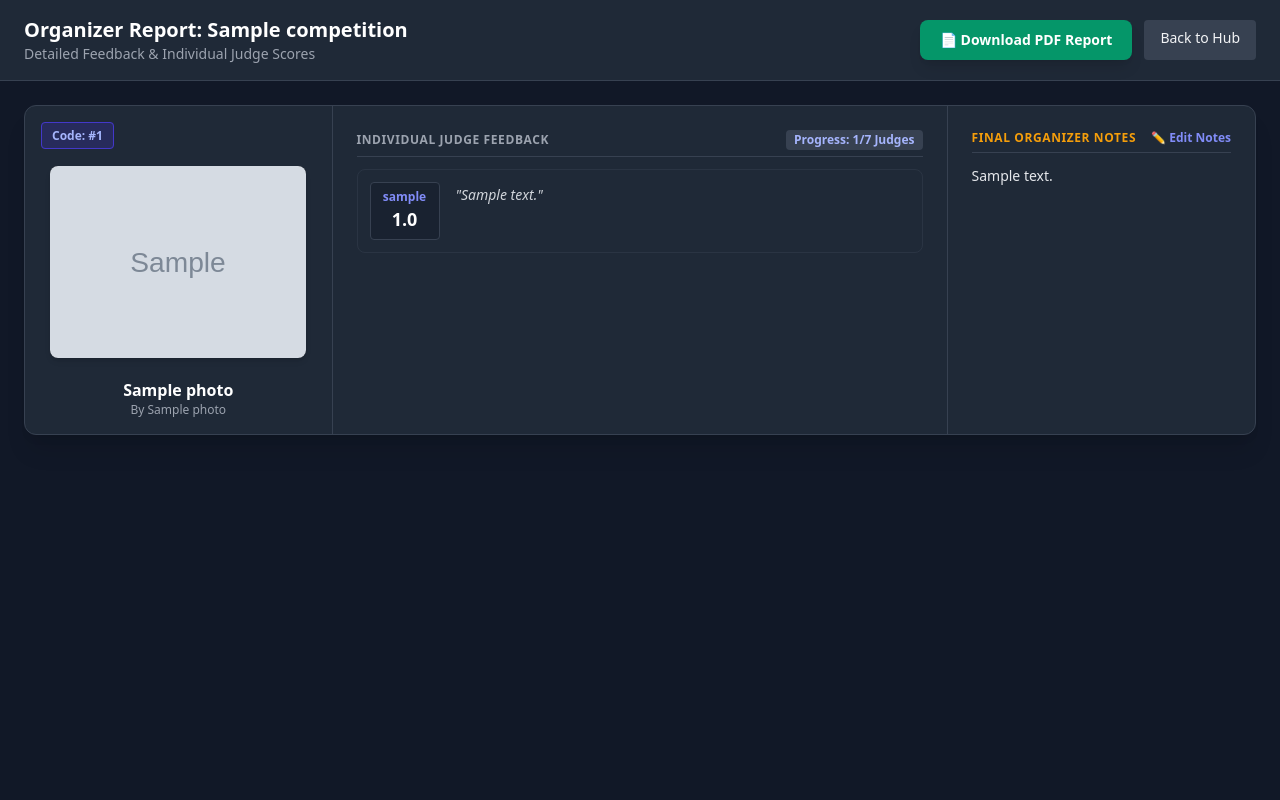
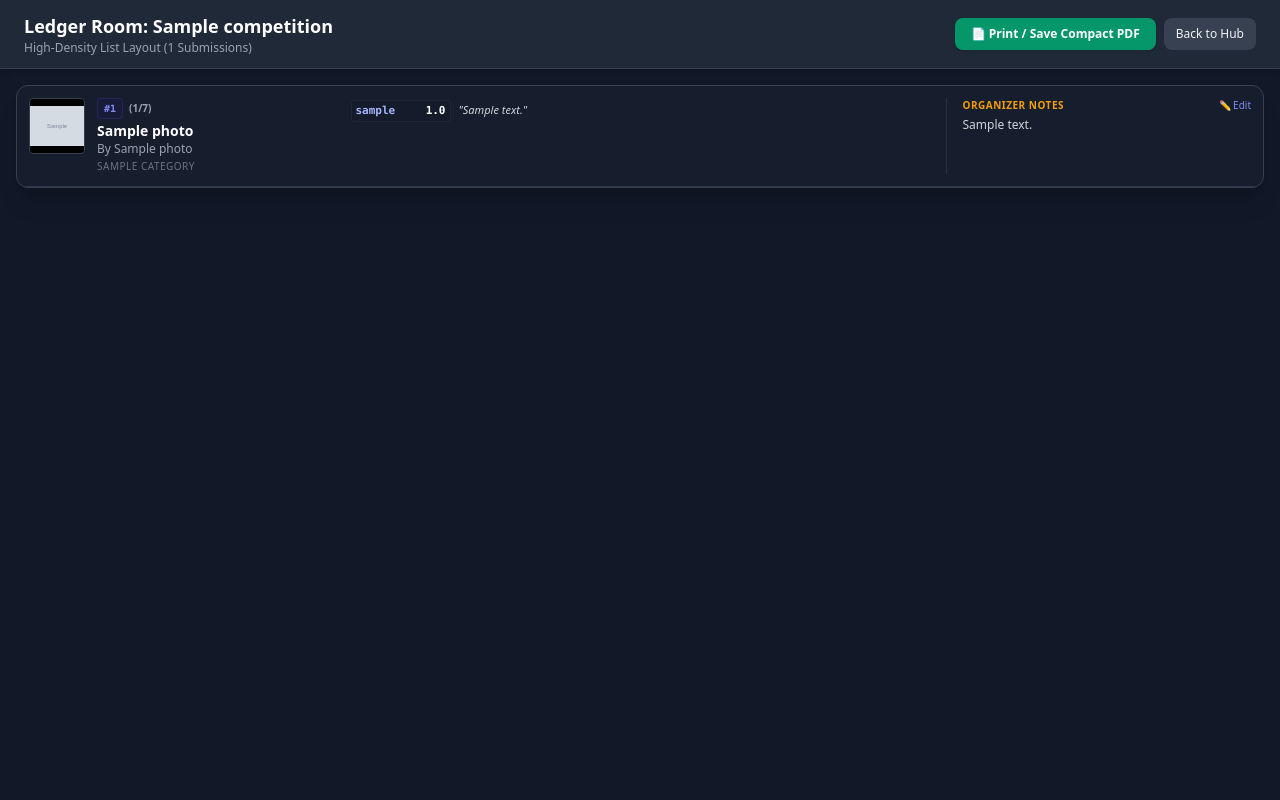
Before and after one commit to MenradHolm/simplyjudge, a Django app: template judging_app/templates/judging_app/feedback_report.html in a window 1280 px wide. Run offline with Django 3.2, Linux system fonts and the light colour scheme; the template is opened without the code that fills it: most values are stand-ins (such as "Sample title", 1, 10 or a date in 2020); grey boxes marked "Sample" are stand-in pictures; some libraries are stand-ins or nearby versions.

Commit message:
Convert feedback report layout into hyper-dense list ledger

```diff
--- a/judging_app/templates/judging_app/feedback_report.html
+++ b/judging_app/templates/judging_app/feedback_report.html
@@ -3,166 +3,111 @@
 <head>
     <meta charset="UTF-8">
     <meta name="viewport" content="width=device-width, initial-scale=1.0">
-    <title>Simply Judge - Feedback Report</title>
+    <title>Simply Judge - List Ledger Report</title>
     <script src="https://cdn.tailwindcss.com"></script>
 
     <style>
-        /* =====================================================================
-           BULLETPROOF PRINT STYLES (Enforced strictly when saving to PDF)
-           ===================================================================== */
         @media print {
-            /* 1. Force crisp black text on a clean white paper profile */
             body {
                 background-color: white !important;
-                color: #111827 !important;
-                font-size: 10pt !important;
+                color: #000 !important;
+                font-size: 9pt !important;
                 padding: 0 !important;
             }
-
-            /* 2. Strip out all interface headers and navigation buttons */
             .no-print { display: none !important; }
-
-            /* 3. Re-structure the layout into a clean, flat data table */
-            .print-table {
-                display: table !important;
-                width: 100% !important;
-                border-collapse: collapse !important;
-                margin-top: 20px !important;
+            .ledger-row {
+                page-break-inside: avoid !important; /* Prevents a single photo row splitting across pages */
+                border-bottom: 1px solid #9ca3af !important;
+                background: transparent !important;
+                color: black !important;
             }
-
-            .print-row {
-                display: table-row !important;
-                page-break-inside: avoid !important; /* Prevents a photo breaking in half across pages */
-                border-bottom: 2px solid #e5e7eb !important;
+            .print-text-dark { color: #000 !important; }
+            .print-bg-clear { background: transparent !important; }
+            .pdf-header { display: block !important; text-align: center !important; margin-bottom: 15px; }
+            /* Tighten image for print */
+            .print-thumb { width: 55px !important; height: 55px !important; }
         }
-
-            .print-cell {
-                display: table-cell !important;
-                padding: 12px !important;
-                vertical-align: top !important;
-                border-bottom: 1px solid #e5e7eb !important;
-            }
-
-            /* 4. Strictly constrain images so they don't hog entire pages */
-            .print-thumb {
-                width: 140px !important;
-                height: auto !important;
-                max-height: 140px !important;
-                object-contain: true !important;
-                display: block !important;
-                margin-top: 8px !important;
-            }
-
-            /* 5. Clean text styles for judge data rows */
-            .print-judge-row {
-                border-bottom: 1px dashed #e5e7eb !important;
-                padding: 6px 0 !important;
-                margin-bottom: 6px !important;
-                page-break-inside: avoid !important;
-            }
-
-            /* 6. Enforce clear section headings on paper */
-            .pdf-header {
-                display: block !important;
-                text-align: center !important;
-                margin-bottom: 30px !important;
-            }
-        }
-
-        /* Hide the print-only header when viewing live on the screen */
         .pdf-header { display: none; }
     </style>
 </head>
-<body class="bg-gray-900 text-gray-100 min-h-screen font-sans">
+<body class="bg-gray-900 text-gray-100 min-h-screen font-sans antialiased">
 
-    <div class="pdf-header text-center">
-        <h1 class="text-2xl font-bold text-gray-900">Shutter Society Feedback Report</h1>
-        <p class="text-sm text-gray-500">Competition: {{ competition.name }}</p>
-        <div class="border-b-2 border-gray-300 my-4"></div>
+    <div class="pdf-header">
+        <h1 class="text-xl font-bold text-black">Master Feedback Ledger: {{ competition.name }}</h1>
+        <p class="text-xs text-gray-600">Total Entries: {{ photos|length }} | Generated Assessment Sheet</p>
+        <div class="border-b border-gray-400 my-2"></div>
     </div>
 
-    <header class="no-print flex items-center justify-between px-6 py-4 bg-gray-800 border-b border-gray-700 sticky top-0 z-50">
+    <header class="no-print flex items-center justify-between px-6 py-3 bg-gray-800 border-b border-gray-700 sticky top-0 z-50 shadow-md">
         <div>
-            <h1 class="text-xl font-bold text-white">Organizer Report: {{ competition.name }}</h1>
-            <p class="text-sm text-gray-400">Detailed Feedback & Individual Judge Scores</p>
+            <h1 class="text-lg font-black text-white">Ledger Room: {{ competition.name }}</h1>
+            <p class="text-xs text-gray-400">High-Density List Layout ({{ photos|length }} Submissions)</p>
         </div>
-        <div class="flex space-x-3">
-            <button onclick="window.print()" class="px-5 py-2.5 bg-emerald-600 hover:bg-emerald-700 text-white rounded-lg text-sm font-bold transition-all shadow-lg flex items-center gap-2">
-                📄 Download PDF Report
+        <div class="flex space-x-2">
+            <button onclick="window.print()" class="px-4 py-2 bg-emerald-600 hover:bg-emerald-700 text-white rounded-lg text-xs font-bold transition-all shadow flex items-center gap-1.5">
+                📄 Print / Save Compact PDF
             </button>
-            <a href="{% url 'home_hub' %}" class="px-4 py-2 bg-gray-700 hover:bg-gray-600 rounded text-sm font-medium transition-colors">Back to Hub</a>
+            <a href="{% url 'home_hub' %}" class="px-3 py-2 bg-gray-700 hover:bg-gray-600 rounded-lg text-xs font-medium transition-colors">Back to Hub</a>
         </div>
     </header>
 
-    <main class="max-w-7xl mx-auto p-4 md:p-6">
-
-        <div class="print-table w-full space-y-8">
+    <main class="max-w-7xl mx-auto p-4">
+        <div class="bg-gray-800/40 border border-gray-700 rounded-xl overflow-hidden shadow-xl">
 
             {% for photo in photos %}
-            <div class="print-row bg-gray-800 border border-gray-700 rounded-xl overflow-hidden shadow-xl flex flex-col md:flex-row mb-6">
+            <div class="ledger-row border-b border-gray-700/70 p-3 flex flex-col md:flex-row gap-4 items-start hover:bg-gray-800/30 transition-all">
 
-                <div class="print-cell w-full md:w-1/4 bg-gray-850 p-4 border-r border-gray-700 flex flex-col items-center justify-center text-center">
-                    <div class="text-left w-full mb-2">
-                        <span class="bg-indigo-900/50 border border-indigo-700 text-indigo-300 font-bold px-2.5 py-1 rounded text-xs">
-                            Code: #{{ photo.id }}
+                <div class="w-full md:w-1/4 flex items-start gap-3">
+                    <div class="flex-shrink-0">
+                        <img src="{{ photo.image.url }}" alt="Thumb" class="print-thumb w-14 h-14 object-contain rounded bg-black border border-gray-700 shadow-sm">
+                    </div>
+                    <div class="min-w-0">
+                        <div class="flex items-center gap-1.5 flex-wrap">
+                            <span class="text-[10px] font-mono font-black text-indigo-400 bg-indigo-950/40 px-1.5 py-0.5 rounded border border-indigo-900/50 print-text-dark print-bg-clear">
+                                #{{ photo.id }}
+                            </span>
+                            <span class="no-print text-[10px] font-semibold text-gray-400">
+                                ({{ photo.judge_scores|length }}/7)
                             </span>
                         </div>
-
-                    <img src="{{ photo.image.url }}" alt="{{ photo.title }}" class="print-thumb max-h-48 object-contain rounded-lg shadow-md my-3 bg-black">
-
-                    <div class="mt-2">
-                        <h3 class="text-base font-bold text-white @media-print:text-gray-900">{{ photo.title }}</h3>
-                        <p class="text-xs text-gray-400">By {{ photo.photographer_name }}</p>
+                        <h3 class="text-sm font-bold text-white truncate mt-0.5 print-text-dark">{{ photo.title }}</h3>
+                        <p class="text-xs text-gray-400 truncate print-text-dark">By {{ photo.photographer_name }}</p>
+                        <span class="text-[10px] text-gray-500 uppercase tracking-wider block font-medium mt-0.5">{{ photo.category }}</span>
                     </div>
                 </div>
 
-                <div class="print-cell w-full md:w-1/2 p-6 flex flex-col justify-between border-r border-gray-700">
-                    <div>
-                        <div class="flex justify-between items-center border-b border-gray-700 pb-1.5 mb-3">
-                            <h4 class="text-xs font-bold text-gray-400 uppercase tracking-wider">Individual Judge Feedback</h4>
-                            <span class="text-xs font-semibold px-2 py-0.5 rounded bg-gray-700 text-indigo-300 no-print">
-                                Progress: {{ photo.judge_scores|length }}/7 Judges
-                            </span>
+                <div class="w-full md:w-1/2 flex-1">
+                    {% if photo.judge_scores %}
+                        <div class="space-y-1">
+                            {% for score in photo.judge_scores %}
+                            <div class="text-xs flex items-start gap-2 py-0.5 border-b border-gray-700/30 last:border-0">
+                                <div class="font-mono font-bold text-indigo-300 min-w-[100px] flex justify-between items-center bg-gray-900/30 px-1 py-0.5 rounded border border-gray-700/30 print-text-dark print-bg-clear">
+                                    <span class="truncate pr-1 text-[11px]">{{ score.judge.username }}</span>
+                                    <span class="text-white text-[11px] font-black print-text-dark">{{ score.total_score|floatformat:1 }}</span>
                                 </div>
-
-                        {% if photo.judge_scores %}
-                            <div class="space-y-3">
-                                {% for score in photo.judge_scores %}
-                                <div class="print-judge-row bg-gray-750/30 p-3 rounded-lg border border-gray-700/50 flex items-start gap-4">
-                                    <div class="text-center min-w-[70px] bg-gray-900/40 p-1.5 rounded border border-gray-700">
-                                        <span class="block text-xs font-semibold text-indigo-400 truncate">{{ score.judge.username }}</span>
-                                        <span class="block text-lg font-black text-white">{{ score.total_score|floatformat:1 }}</span>
-                                    </div>
-                                    <div class="flex-1 pt-0.5">
-                                        <p class="text-sm text-gray-300 italic leading-relaxed">
-                                            {% if score.comment %}
-                                                "{{ score.comment }}"
-                                            {% else %}
-                                                <span class="text-gray-650 italic text-xs">No commentary written.</span>
-                                            {% endif %}
-                                        </p>
+                                <div class="flex-1 text-gray-300 italic truncate print-text-dark text-[11px] pt-0.5">
+                                    {% if score.comment %}"{{ score.comment }}"{% else %}<span class="text-gray-600 print-text-dark italic opacity-40">No comment.</span>{% endif %}
                                 </div>
                             </div>
                             {% endfor %}
                         </div>
                     {% else %}
-                            <p class="text-gray-500 text-sm italic">This submission hasn't received evaluating scores yet.</p>
+                        <p class="text-gray-600 italic text-xs py-2">No evaluative raw data registered from judges yet.</p>
                     {% endif %}
                 </div>
-                </div>
 
-                <div class="print-cell w-full md:w-1/4 p-6 bg-gray-850/50 flex flex-col justify-between">
-                    <div>
-                        <div class="flex justify-between items-center border-b border-gray-700 pb-1.5 mb-3">
-                            <h4 class="text-xs font-bold text-amber-500 uppercase tracking-wider">Final Organizer Notes</h4>
-                            <a href="/admin/judging_app/photo/{{ photo.id }}/change/" target="_blank" class="no-print text-xs font-bold text-indigo-400 hover:text-indigo-300 transition-colors flex items-center gap-1">
-                                ✏️ Edit Notes
+                <div class="w-full md:w-1/4 border-t md:border-t-0 md:border-l border-gray-700/50 pl-0 md:pl-4 pt-2 md:pt-0 flex flex-col justify-between self-stretch text-right">
+                    <div class="text-left w-full">
+                        <div class="flex justify-between items-center mb-1">
+                            <span class="text-[10px] font-bold text-amber-500 uppercase tracking-wider">Organizer Notes</span>
+                            <a href="/admin/judging_app/photo/{{ photo.id }}/change/" target="_blank" class="no-print text-[10px] text-indigo-400 hover:underline flex items-center gap-0.5">
+                                ✏️ Edit
                             </a>
                         </div>
                         {% if photo.organizer_notes %}
-                            <p class="text-sm text-gray-200 whitespace-pre-wrap leading-relaxed">{{ photo.organizer_notes }}</p>
+                            <p class="text-xs text-gray-300 line-clamp-3 leading-tight print-text-dark">{{ photo.organizer_notes }}</p>
                         {% else %}
-                            <p class="text-gray-500 text-xs italic">No manual notes have been appended to this image entry yet.</p>
+                            <p class="text-gray-600 text-[11px] italic print-text-dark opacity-40">Empty record.</p>
                         {% endif %}
                     </div>
                 </div>
```
Lines whose indentation alone changed are shown as unchanged.
